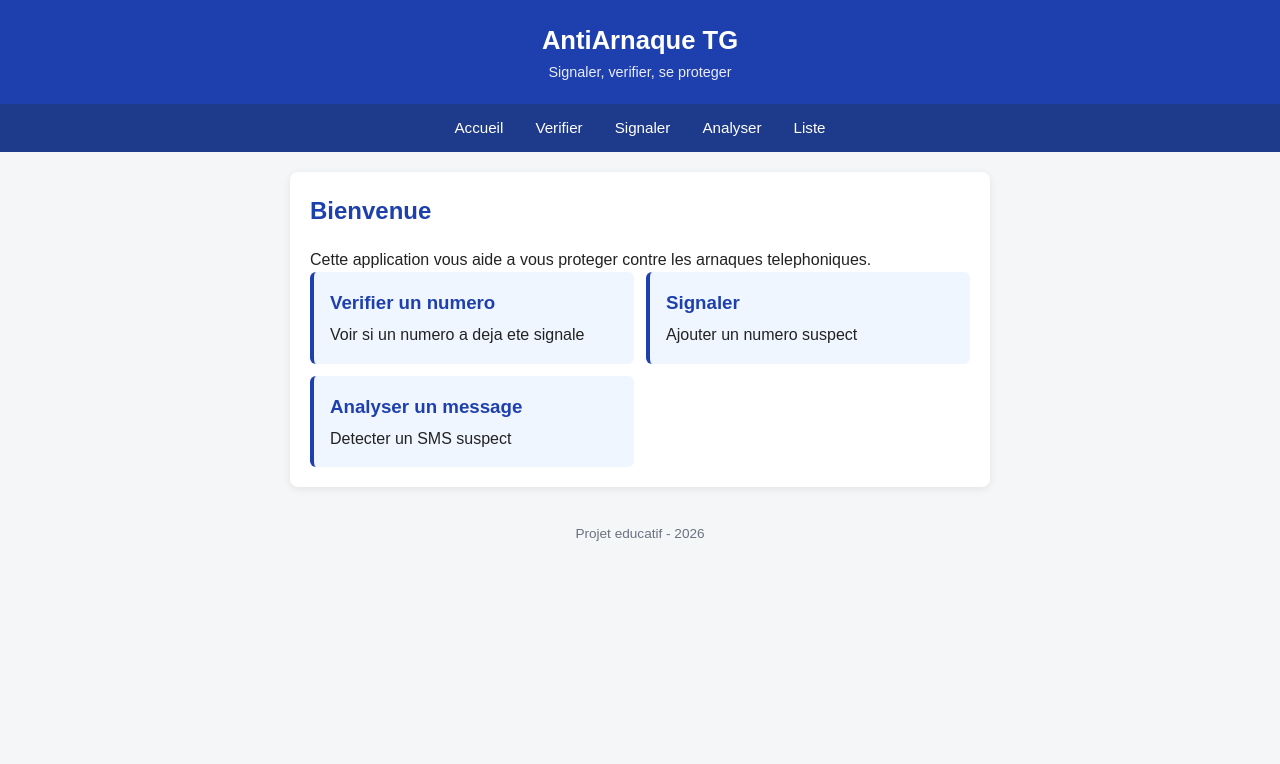
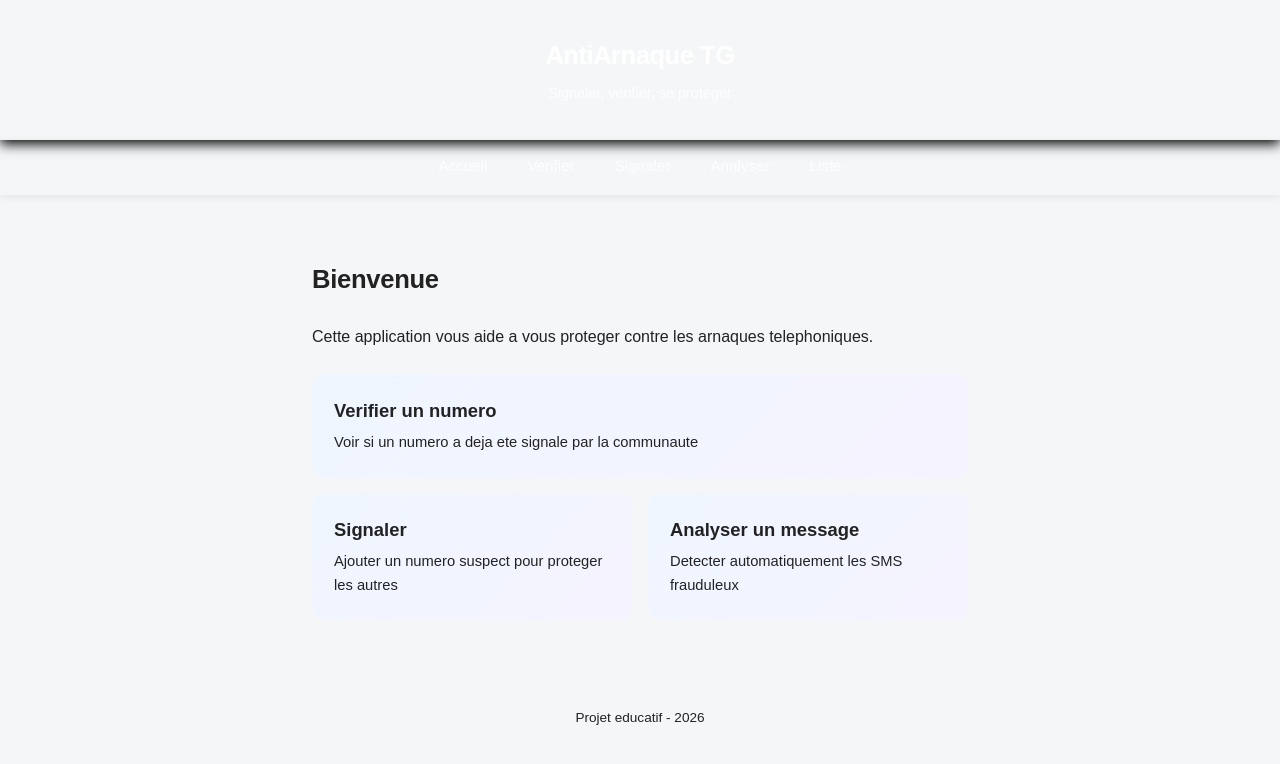
Before and after one commit to edwigeanne01-commits/antianarque-Tg, a Flask app: page / in a window 1280 px wide. Shown: the top 764 px of the page. Run offline with Flask 3, Linux system fonts and the light colour scheme.

Commit message:
Amelioration du design - version moderne

```diff
--- a/static/style.css
+++ b/static/style.css
@@ -8,99 +8,356 @@ body {
 }
 
 header {
-    background: #1e40af;
+    background: linear-gradient(135deg, var(--primary) 0%, var(--accent) 100%);
     color: white;
-    padding: 20px;
+    padding: 35px 20px;
     text-align: center;
+    box-shadow: 0 4px 12px rgba(0, 0, 0, 1);
 }
 
-header h1 { font-size: 1.6rem; }
-header p { font-size: 0.9rem; opacity: 0.9; }
+header h1 {
+       font-size: 1.6rem;
+       font-weight: 700;
+       letter-spacing: -0.5px;
+       margin-bottom: 6px;
+}
+header p {
+    font-size: 0.9rem;
+     opacity: 0.9;
+     font-weight:400 ;
+     }
 
 nav {
     display: flex;
     flex-wrap: wrap;
     justify-content: center;
-    background: #1e3a8a;
+    background: var(--primary-dark);
+    box-shadow: 0 2px 8px rgba(0, 0, 0, 0.08);
+    position: sticky;
+    top: 0;
+    z-index: 100;
 }
 
 nav a {
+    color: rgba(255, 255, 255, 0.85);
+    text-decoration: none;
+    padding: 14px 20px;
+    font-size: 0.95rem;
+    font-weight: 500;
+    transition: all 0.2s,ease;
+    border-bottom: 3px solid transparent;
+}
+
+nav a:hover {
     color: white;
+    background: rgba(255, 255, 255, 0.1);
+    border-bottom-color: white;
+     }
+
+main {
+    flex: 1;
+    width: 100%;
+    max-width: 720px;
+    margin: 32px auto;
+    padding: 32px;
+    background: var(--card-bg);
+    border-radius: 16px;
+    box-shadow: var(--shadow);
+}
+
+h2 {
+ margin-bottom: 24px;
+ color: var(--primary-drak);
+font-size:1.6rem;
+font-weight: 700;
+letter-spacing: -0.3px;
+ }
+
+h3 {
+    color: var(--primary-dark);
+    margin-bottom: 6px;
+    font-size: 1.1rem;
+}
+
+form { display: flex;
+ flex-direction: column;
+  gap: 14px;
+   margin-bottom: 24px;
+    }
+
+label {
+    font-weight: 600;
+    font-size: 0.9rem;
+    color: var(--text);
+}
+
+input, select, textarea {
+    padding: 12px 14px;
+    border: 2px solid var(--border);
+    border-radius: 10px;
+    font-size: 1rem;
+    width: 100%;
+    font-family: inherit;
+    transition: all 0.2s ease;
+    background: white;
+}
+
+input:focus, select:focus, textarea:focus {
+    outline: none;
+    border-color: var(--primary);
+    box-shadow: 0 0 0 4px var(--primary-light);
+}
+
+/* ===== Boutons ===== */
+button {
+    padding: 14px 20px;
+    background: linear-gradient(135deg, var(--primary) 0%, var(--accent) 100%);
+    color: white;
+    border: none;
+    border-radius: 10px;
+    font-size: 1rem;
+    font-weight: 600;
+    cursor: pointer;
+    transition: all 0.2s ease;
+    box-shadow: 0 4px 12px rgba(37, 99, 235, 0.3);
+}
+
+button:hover {
+    transform: translateY(-2px);
+    box-shadow: 0 6px 20px rgba(37, 99, 235, 0.4);
+}
+
+button:active {
+    transform: translateY(0);
+}
+
+/* ===== Cartes d'accueil ===== */
+.cartes {
+    display: grid;
+    gap: 16px;
+    grid-template-columns: 1fr;
+}
+
+.carte {
+    display: block;
+    padding: 22px;
+    background: linear-gradient(135deg, #eff6ff 0%, #f5f3ff 100%);
+    border-left: 5px solid var(--primary);
+    border-radius: 12px;
     text-decoration: none;
+    color: var(--text);
+    transition: all 0.25s ease;
+    cursor: pointer;
+}
+
+.carte:hover {
+    transform: translateY(-3px);
+    box-shadow: var(--shadow-hover);
+    border-left-color: var(--accent);
+}
+
+.carte h3 {
+    display: flex;
+    align-items: center;
+    gap: 8px;
+    font-size: 1.15rem;
+}
+
+.carte p {
+    color: var(--text-light);
+    font-size: 0.92rem;
+    margin-top: 4px;
+}
+
+/* ===== Messages ===== */
+.ok {
+    color: var(--success);
+    font-weight: 600;
     padding: 12px 16px;
+    background: #dcfce7;
+    border-radius: 10px;
+    border-left: 4px solid var(--success);
+    margin-bottom: 16px;
+}
+
+.alerte {
+    color: var(--warning);
+    font-weight: 600;
+    padding: 12px 16px;
+    background: #ffedd5;
+    border-radius: 10px;
+    border-left: 4px solid var(--warning);
+    margin-bottom: 16px;
+}
+
+.danger {
+    color: var(--danger);
+    font-weight: 700;
+    padding: 12px 16px;
+    background: #fee2e2;
+    border-radius: 10px;
+    border-left: 4px solid var(--danger);
+    margin-top: 16px;
+    animation: pulse 2s infinite;
+}
+
+@keyframes pulse {
+    0%, 100% { opacity: 1; }
+    50% { opacity: 0.8; }
+}
+
+/* ===== Résultats d'analyse ===== */
+.resultat {
+    padding: 20px;
+    border-radius: 12px;
+    margin-top: 20px;
+    animation: fadeIn 0.3s ease;
+}
+
+@keyframes fadeIn {
+    from { opacity: 0; transform: translateY(10px); }
+    to { opacity: 1; transform: translateY(0); }
+}
+
+.resultat.rouge {
+    background: linear-gradient(135deg, #fee2e2 0%, #fecaca 100%);
+    border-left: 5px solid var(--danger);
+}
+
+.resultat.orange {
+    background: linear-gradient(135deg, #fef3c7 0%, #fed7aa 100%);
+    border-left: 5px solid var(--warning);
+}
+
+.resultat.vert {
+    background: linear-gradient(135deg, #dcfce7 0%, #bbf7d0 100%);
+    border-left: 5px solid var(--success);
+}
+
+.resultat h3 {
+    margin-bottom: 8px;
+    font-size: 1.3rem;
+}
+
+.resultat ul {
+    margin-top: 10px;
+    padding-left: 24px;
+}
+
+.resultat li {
+    margin-bottom: 4px;
     font-size: 0.95rem;
 }
 
-nav a:hover { background: #2563eb; }
-
-main {
-    max-width: 700px;
-    margin: 20px auto;
-    padding: 20px;
-    background: white;
-    border-radius: 8px;
-    box-shadow: 0 2px 8px rgba(0,0,0,0.08);
+/* ===== Liste des signalements ===== */
+ul {
+    padding-left: 20px;
+    margin-bottom: 16px;
 }
 
-h2 { margin-bottom: 16px; color: #1e40af; }
-
-form { display: flex; flex-direction: column; gap: 10px; margin-bottom: 20px; }
-
-input, select, textarea {
-    padding: 10px;
-    border: 1px solid #ccc;
-    border-radius: 6px;
-    font-size: 1rem;
-    width: 100%;
+li {
+    margin-bottom: 8px;
+    padding: 8px 0;
 }
 
-button {
-    padding: 12px;
-    background: #1e40af;
-    color: white;
-    border: none;
-    border-radius: 6px;
-    font-size: 1rem;
-    cursor: pointer;
+table {
+    width: 100%;
+    border-collapse: collapse;
+    margin-top: 16px;
+    border-radius: 10px;
+    overflow: hidden;
+    box-shadow: var(--shadow);
 }
 
-button:hover { background: #2563eb; }
-
-.cartes { display: grid; gap: 12px; grid-template-columns: 1fr; }
-
-.carte {
-    display: block;
-    padding: 16px;
-    background: #eff6ff;
-    border-left: 4px solid #1e40af;
-    border-radius: 6px;
-    text-decoration: none;
-    color: #222;
+th, td {
+    padding: 14px 16px;
+    text-align: left;
+    border-bottom: 1px solid var(--border);
 }
 
-.carte:hover { background: #dbeafe; }
-.carte h3 { color: #1e40af; margin-bottom: 4px; }
+th {
+    background: linear-gradient(135deg, var(--primary) 0%, var(--primary-dark) 100%);
+    color: white;
+    font-weight: 600;
+    font-size: 0.9rem;
+    text-transform: uppercase;
+    letter-spacing: 0.5px;
+}
 
-.ok { color: #15803d; font-weight: bold; }
-.alerte { color: #b45309; font-weight: bold; }
-.danger { color: #b91c1c; font-weight: bold; }
+tr:hover {
+    background: var(--primary-light);
+}
 
-.resultat { padding: 16px; border-radius: 6px; margin-top: 16px; }
-.resultat.rouge { background: #fee2e2; border-left: 4px solid #b91c1c; }
-.resultat.orange { background: #fef3c7; border-left: 4px solid #b45309; }
-.resultat.vert { background: #dcfce7; border-left: 4px solid #15803d; }
+tr:last-child td {
+    border-bottom: none;
+}
 
-table { width: 100%; border-collapse: collapse; margin-top: 16px; }
-th, td { padding: 10px; text-align: left; border-bottom: 1px solid #e5e7eb; }
-th { background: #eff6ff; color: #1e40af; }
-
+/* ===== Footer ===== */
 footer {
     text-align: center;
-    padding: 16px;
-    color: #6b7280;
+    padding: 24px;
+    color: var(--text-light);
     font-size: 0.85rem;
 }
 
+/* ===== Responsive ===== */
 @media (min-width: 600px) {
-    .cartes { grid-template-columns: 1fr 1fr; }
+    .cartes {
+        grid-template-columns: 1fr 1fr;
+    }
+    .carte:first-child {
+        grid-column: 1 / -1;
+    }
 }
+
+@media (max-width: 500px) {
+    header h1 { font-size: 1.5rem; }
+    main {
+        margin: 16px;
+        padding: 20px;
+        border-radius: 12px;
+    }
+    nav a {
+        padding: 12px 14px;
+        font-size: 0.85rem;
+    }
+}
+
+/* ===== Mode sombre ===== */
+@media (prefers-color-scheme: dark) {
+    :root {
+        --bg: #0f172a;
+        --card-bg: #1e293b;
+        --text: #f1f5f9;
+        --text-light: #94a3b8;
+        --border: #334155;
+        --primary-light: #1e3a8a;
+    }
+
+    body { background: var(--bg); }
+
+    .carte {
+        background: linear-gradient(135deg, #1e3a8a 0%, #4c1d95 100%);
+        color: #f1f5f9;
+    }
+
+    .carte p { color: #cbd5e1; }
+    .carte h3 { color: #93c5fd; }
+
+    input, select, textarea {
+        background: #0f172a;
+        color: var(--text);
+        border-color: var(--border);
+    }
+
+    .ok { background: #14532d; color: #86efac; }
+    .alerte { background: #7c2d12; color: #fdba74; }
+    .danger { background: #7f1d1d; color: #fca5a5; }
+
+    .resultat.rouge { background: linear-gradient(135deg, #7f1d1d 0%, #991b1b 100%); }
+    .resultat.orange { background: linear-gradient(135deg, #7c2d12 0%, #9a3412 100%); }
+    .resultat.vert { background: linear-gradient(135deg, #14532d 0%, #166534 100%); }
+
+    tr:hover { background: #334155; }
+    th { background: linear-gradient(135deg, #1e40af 0%, #4c1d95 100%); }
+}
--- a/templates/index.html
+++ b/templates/index.html
@@ -4,18 +4,18 @@
 <h2>Bienvenue</h2>
 <p>Cette application vous aide a vous proteger contre les arnaques telephoniques.</p>
 
-<div class="cartes">
+<div class="cartes" style="margin-top: 24px;">
     <a class="carte" href="{{ url_for('verifier') }}">
         <h3>Verifier un numero</h3>
-        <p>Voir si un numero a deja ete signale</p>
+        <p>Voir si un numero a deja ete signale par la communaute</p>
     </a>
     <a class="carte" href="{{ url_for('signaler') }}">
         <h3>Signaler</h3>
-        <p>Ajouter un numero suspect</p>
+        <p>Ajouter un numero suspect pour proteger les autres</p>
     </a>
     <a class="carte" href="{{ url_for('analyser') }}">
         <h3>Analyser un message</h3>
-        <p>Detecter un SMS suspect</p>
+        <p>Detecter automatiquement les SMS frauduleux</p>
     </a>
 </div>
 {% endblock %}
```
